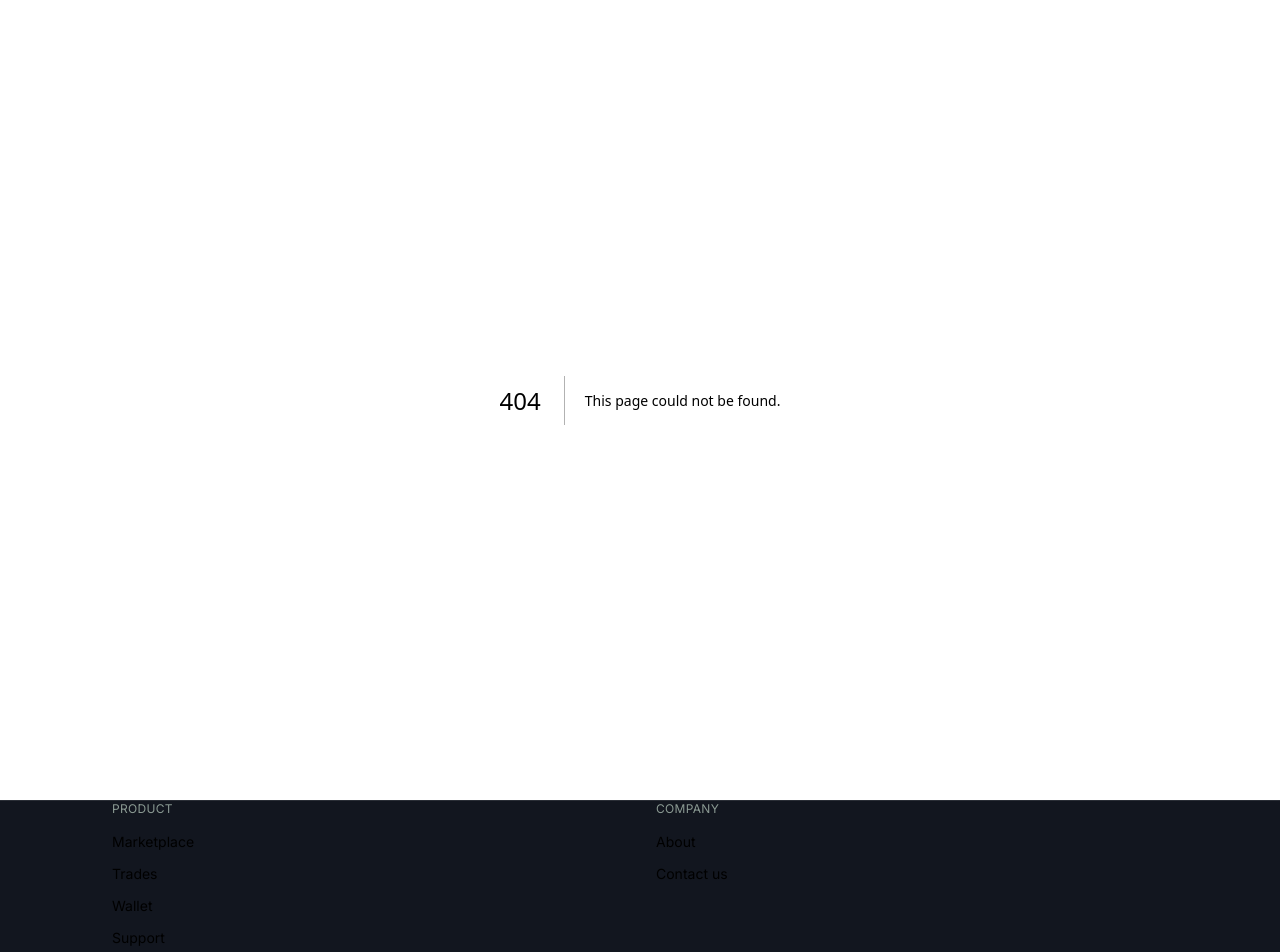
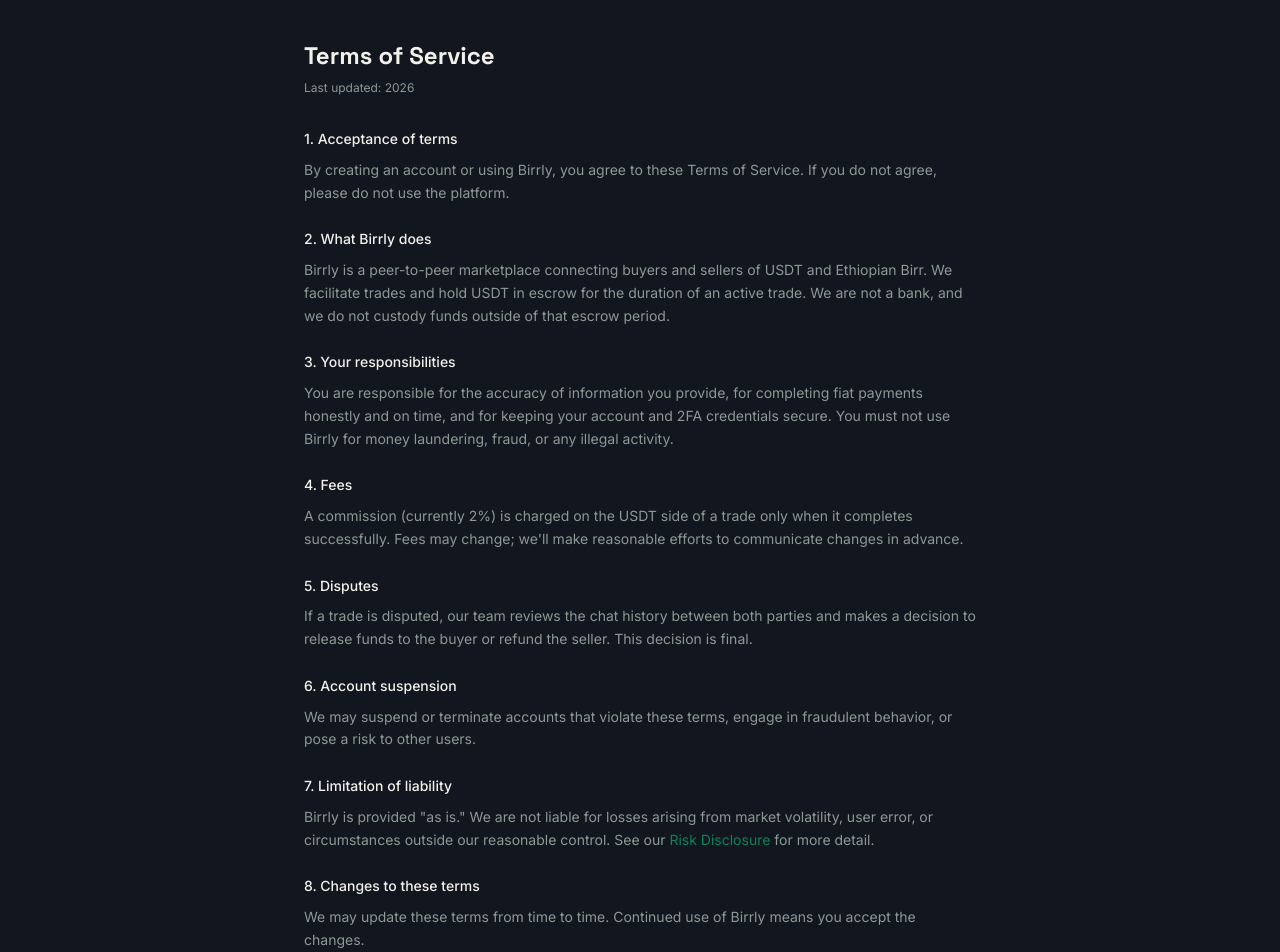
Before and after one commit to abi677715-del/kuno-p2p-platform, a Next.js app in the folder frontend/: page /terms in a window 1280 px wide. Before the commit this address had no page. Shown: the top 952 px of the page. Built offline with nearby package versions, Linux system fonts and the light colour scheme.

Commit message:
Create page.tsx

```diff
--- /dev/null
+++ b/frontend/app/terms/page.tsx
@@ -0,0 +1,90 @@
+export default function TermsPage() {
+  return (
+    <main className="min-h-screen bg-ink px-6 py-10 md:px-12">
+      <div className="max-w-2xl mx-auto">
+        <h1 className="font-display font-bold text-2xl text-paper mb-2">Terms of Service</h1>
+        <p className="text-xs text-muted mb-8">Last updated: {new Date().getFullYear()}</p>
+
+        <div className="space-y-6 text-sm text-muted leading-relaxed">
+          <section>
+            <h2 className="text-paper font-medium mb-2">1. Acceptance of terms</h2>
+            <p>
+              By creating an account or using Birrly, you agree to these Terms of Service. If you do not agree,
+              please do not use the platform.
+            </p>
+          </section>
+
+          <section>
+            <h2 className="text-paper font-medium mb-2">2. What Birrly does</h2>
+            <p>
+              Birrly is a peer-to-peer marketplace connecting buyers and sellers of USDT and Ethiopian Birr. We
+              facilitate trades and hold USDT in escrow for the duration of an active trade. We are not a bank, and
+              we do not custody funds outside of that escrow period.
+            </p>
+          </section>
+
+          <section>
+            <h2 className="text-paper font-medium mb-2">3. Your responsibilities</h2>
+            <p>
+              You are responsible for the accuracy of information you provide, for completing fiat payments
+              honestly and on time, and for keeping your account and 2FA credentials secure. You must not use
+              Birrly for money laundering, fraud, or any illegal activity.
+            </p>
+          </section>
+
+          <section>
+            <h2 className="text-paper font-medium mb-2">4. Fees</h2>
+            <p>
+              A commission (currently 2%) is charged on the USDT side of a trade only when it completes
+              successfully. Fees may change; we'll make reasonable efforts to communicate changes in advance.
+            </p>
+          </section>
+
+          <section>
+            <h2 className="text-paper font-medium mb-2">5. Disputes</h2>
+            <p>
+              If a trade is disputed, our team reviews the chat history between both parties and makes a decision
+              to release funds to the buyer or refund the seller. This decision is final.
+            </p>
+          </section>
+
+          <section>
+            <h2 className="text-paper font-medium mb-2">6. Account suspension</h2>
+            <p>
+              We may suspend or terminate accounts that violate these terms, engage in fraudulent behavior, or pose
+              a risk to other users.
+            </p>
+          </section>
+
+          <section>
+            <h2 className="text-paper font-medium mb-2">7. Limitation of liability</h2>
+            <p>
+              Birrly is provided "as is." We are not liable for losses arising from market volatility, user error,
+              or circumstances outside our reasonable control. See our{' '}
+              <a href="/risk-disclosure" className="text-teal hover:underline">
+                Risk Disclosure
+              </a>{' '}
+              for more detail.
+            </p>
+          </section>
+
+          <section>
+            <h2 className="text-paper font-medium mb-2">8. Changes to these terms</h2>
+            <p>We may update these terms from time to time. Continued use of Birrly means you accept the changes.</p>
+          </section>
+
+          <section>
+            <h2 className="text-paper font-medium mb-2">9. Contact</h2>
+            <p>
+              Questions about these terms? Reach out via our{' '}
+              <a href="/support" className="text-teal hover:underline">
+                Support page
+              </a>
+              .
+            </p>
+          </section>
+        </div>
+      </div>
+    </main>
+  );
+}
```
